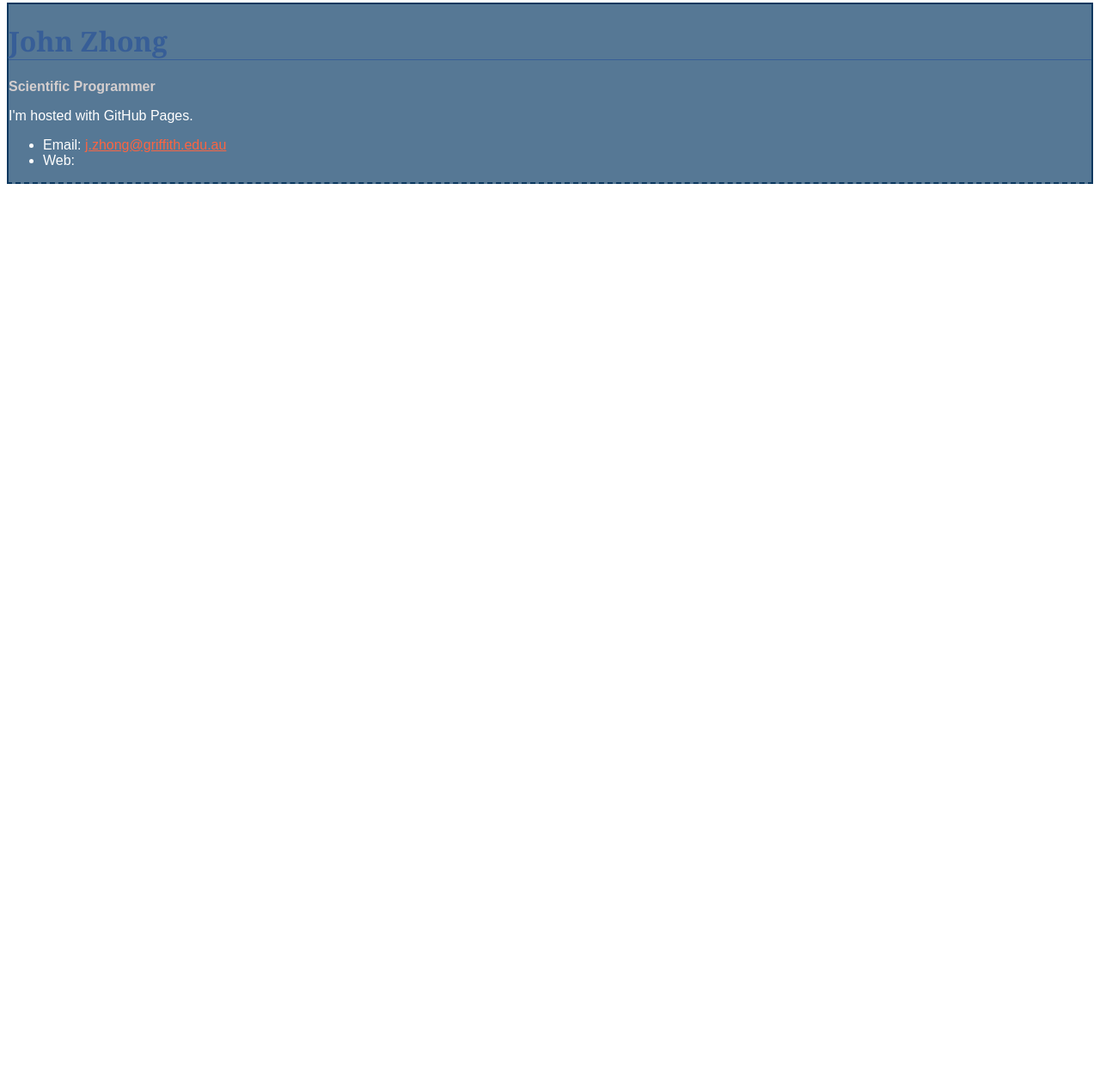
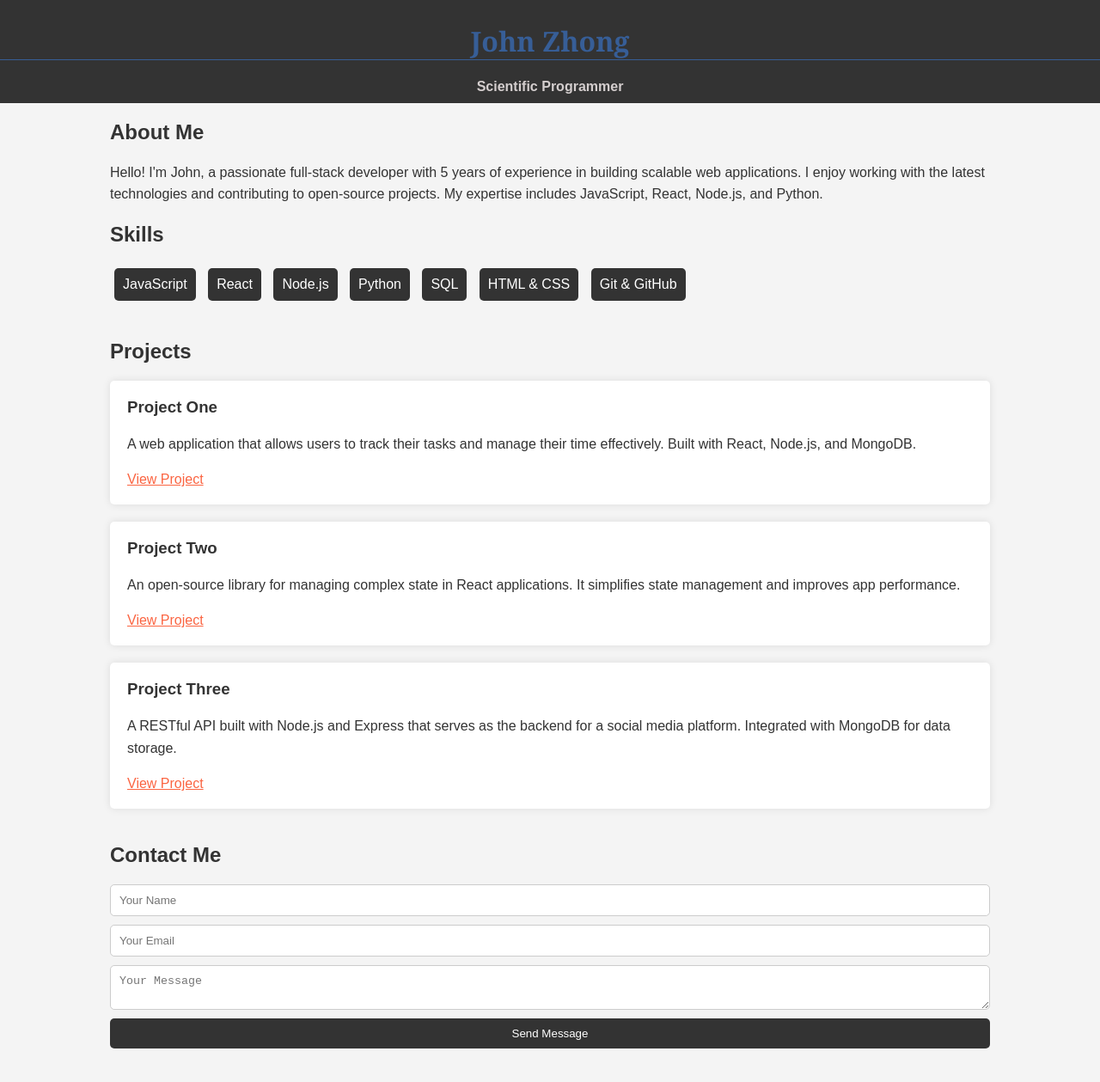
Before and after one commit to hw-zhong/hw-zhong.github.io, a plain HTML site: page index.html in a window 1280 px wide. Shown: the part 5-1264 px from the top of the page at 86% size. Before the commit the page ends 800 px from the top, so only its background shows below. Drawn offline with Linux system fonts and the light colour scheme.

Commit message:
Update html and CSS files
update the html and css

```diff
--- a/index.html
+++ b/index.html
@@ -1,15 +1,63 @@
 <!DOCTYPE html>
 <html>
+    <head>
+        <meta charset="UTF-8">
+        <meta name="viewport" content="width=device-width, initial-scale=1.0">
+        <title>jz's Profile</title>
+
     <link rel="stylesheet" href="styles/style-basic.css" />
+    </head>
+
 <body>
-    <div class="box">
+    <header>
+
         <h1>John Zhong</h1>
         <div class = "job-title">Scientific Programmer</div>
-        <p>I'm hosted with GitHub Pages.</p>
+    </header>
+    <div class="container">
+    <section class="about">
+        <h2>About Me</h2>
+        <p>Hello! I'm John, a passionate full-stack developer with 5 years of experience in building scalable web applications. I enjoy working with the latest technologies and contributing to open-source projects. My expertise includes JavaScript, React, Node.js, and Python.</p>
+    </section>
+    <section class="skills">
+        <h2>Skills</h2>
         <ul>
-            <li>Email: <a href="mailto: j.zhong@griffith.edu.au">j.zhong@griffith.edu.au</a></li>
-            <li>Web:</li>
+            <li>JavaScript</li>
+            <li>React</li>
+            <li>Node.js</li>
+            <li>Python</li>
+            <li>SQL</li>
+            <li>HTML & CSS</li>
+            <li>Git & GitHub</li>
         </ul>
+    </section>
+    <section class="projects">
+        <h2>Projects</h2>
+        <div class="project">
+            <h3>Project One</h3>
+            <p>A web application that allows users to track their tasks and manage their time effectively. Built with React, Node.js, and MongoDB.</p>
+            <a href="#">View Project</a>
+        </div>
+        <div class="project">
+            <h3>Project Two</h3>
+            <p>An open-source library for managing complex state in React applications. It simplifies state management and improves app performance.</p>
+            <a href="#">View Project</a>
+        </div>
+        <div class="project">
+            <h3>Project Three</h3>
+            <p>A RESTful API built with Node.js and Express that serves as the backend for a social media platform. Integrated with MongoDB for data storage.</p>
+            <a href="#">View Project</a>
+        </div>
+    </section>
+    <section class="contact">
+        <h2>Contact Me</h2>
+        <form action="#" method="post">
+            <input type="text" name="name" placeholder="Your Name" required>
+            <input type="email" name="email" placeholder="Your Email" required>
+            <textarea name="message" placeholder="Your Message" required></textarea>
+            <button type="submit">Send Message</button>
+        </form>
+    </section>
     </div>
 </body>
 </html>
--- a/styles/style-basic.css
+++ b/styles/style-basic.css
@@ -1,6 +1,16 @@
 body {
-  font-family: Arial, Helvetica, sans-serif;
+  font-family: Arial, sans-serif;
+  background-color: #f4f4f4;
+  margin: 0;
+  padding: 0;
+  color: #333;
 }
+header {
+            background-color: #333;
+            color: white;
+            padding: 10px 0;
+            text-align: center;
+        }
 .box {
     background-color: #567895;
     border: 2px solid #0b385f;
@@ -13,6 +23,19 @@ h1 {
   font-size: 2em;
   font-family: Georgia, 'Times New Roman', Times, serif;
   border-bottom: 1px solid #375e97;
+}
+.container {
+  width: 80%;
+  margin: 20px auto;
+}
+.profile-image {
+  text-align: center;
+  margin-bottom: 20px;
+}
+.profile-image img {
+  width: 150px;
+  height: 150px;
+  border-radius: 50%;
 }
 
 h2 {
@@ -31,3 +54,53 @@ a:link, a:visited {
 a:hover {
   text-decoration: none;
 }
+p {
+  line-height: 1.6;
+  margin-bottom: 20px;
+}
+.skills, .projects, .contact {
+  margin-bottom: 40px;
+}
+.skills ul {
+  list-style-type: none;
+  padding: 0;
+}
+.skills ul li {
+  background-color: #333;
+  color: white;
+  display: inline-block;
+  padding: 10px;
+  margin: 5px;
+  border-radius: 5px;
+}
+.projects .project {
+  background-color: #fff;
+  padding: 20px;
+  margin-bottom: 20px;
+  border-radius: 5px;
+  box-shadow: 0 0 10px rgba(0,0,0,0.1);
+}
+.projects .project h3 {
+  margin-top: 0;
+}
+.contact form {
+  display: flex;
+  flex-direction: column;
+}
+.contact form input, .contact form textarea {
+  padding: 10px;
+  margin-bottom: 10px;
+  border: 1px solid #ccc;
+  border-radius: 5px;
+}
+.contact form button {
+  padding: 10px;
+  background-color: #333;
+  color: white;
+  border: none;
+  border-radius: 5px;
+  cursor: pointer;
+}
+.contact form button:hover {
+  background-color: #555;
+}
```
